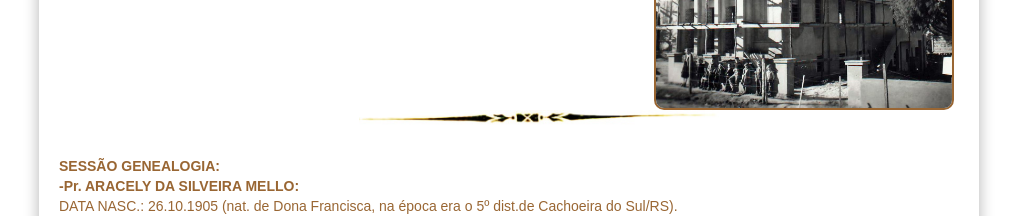
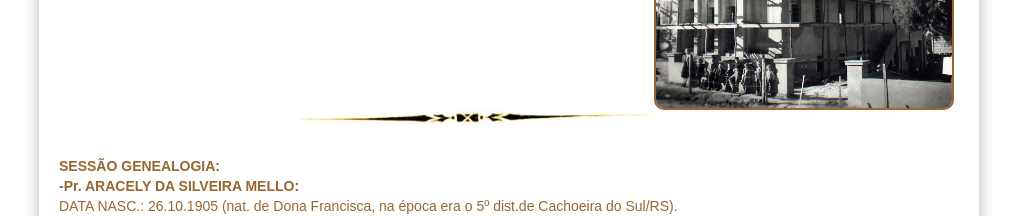
Before and after one commit to claudiovargas1955/claudiovargas1955.github.io, a Jekyll site: the page built from _pages/história-da-iasd-cachoeira.html, in a window 1280 px wide. Shown: the part 3599-3815 px from the top of the page, without its empty margins (131-1148 px from the left). Built offline with Jekyll 4.4.1, drawn with Linux system fonts in a browser that asks for light colours; some web fonts are replaced.

Commit message:
Update história-da-iasd-cachoeira.html

```diff
--- a/_pages/história-da-iasd-cachoeira.html
+++ b/_pages/história-da-iasd-cachoeira.html
@@ -90,6 +90,15 @@ tr:hover{
         margin-botton: 40px;
         padding-left: 40px;
   }
+
+  .dir4{
+        align: center;
+        margin-left: 200px;
+        margin-top: 20px;
+        margin-botton: 40px;
+        padding-left: 40px;
+  }
+
 </style>
 
 <h2>HISTÓRIA DA IASD EM CACHOEIRA DO SUL</h2>
@@ -283,7 +292,7 @@ chegou e anunciou uma mensagem especial e maravilhosa e a conduziu para ser bati
 Em 30 de outubro de 1956 foi adquirido um terreno de propriedade de Werner Becker na rua Virgilio de Abreu, bairro Santo Antonio, em Cachoeira do Sul, pelo valor
 de Cr$200.000,00 (duzentos mil cruzeiros), com a finalidade de construir nesse local o templo da IASD nessa cidade.<br><br>
 
-       <img class="dir3" style="float:center"; src="/images/separacao.jpg" class="img-responsive" width="400px" title="";/><br>
+       <img class="dir4" style="float:center"; src="/images/separacao.jpg" class="img-responsive" width="400px" title="";/><br>
 
 <p><b>SESSÃO GENEALOGIA:</b><br>
 <b>-Pr. ARACELY DA SILVEIRA MELLO: </b><br>
```
